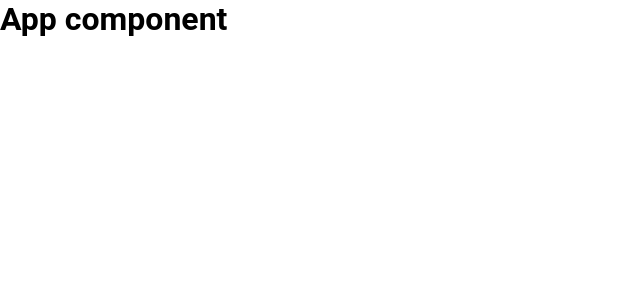
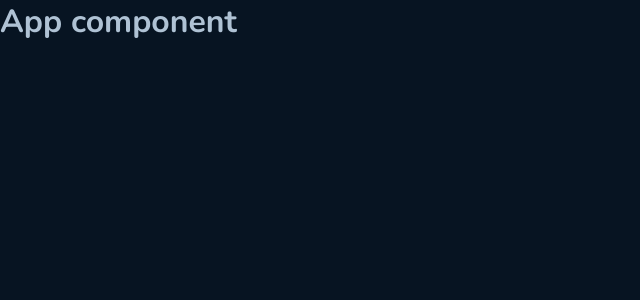
Before and after one commit to mariafantuci/github-blog, a React (Vite) app: page / in a window 1280 px wide. Shown: the top 300 px of the page, without its empty margins (0-640 px from the left). Built offline with nearby package versions, Linux system fonts and the light colour scheme.

Commit message:
Create styles type and fix base style

```diff
--- a/src/styles/global.ts
+++ b/src/styles/global.ts
@@ -9,17 +9,17 @@ export const GlobalStyle = createGlobalStyle`
 
     :focus{
         outline: 0;
-        box-shadow: 0 0 0 2px ${(props) => props.theme['green-500']};;
+        box-shadow: 0 0 0 2px ${(props) => props.theme['blue']};;
     }
 
     body {
-        background-color: ${(props) => props.theme['gray-800']};
-        color: ${(props) => props.theme['gray-100']};
+        background-color: ${(props) => props.theme['base-background']};
+        color: ${(props) => props.theme['base-text']};
         -webkit-font-smoothing: antialiased;
     }
 
     body, input, textarea, button {
-        font-family: 'Roboto', sans-serif;
+        font-family: 'Nunito', sans-serif;
         font-weight: 400;
         font-size: 1rem;
     }
```
Also changed, not shown: src/@types/styled.d.ts (added, +10 -0 lines).
